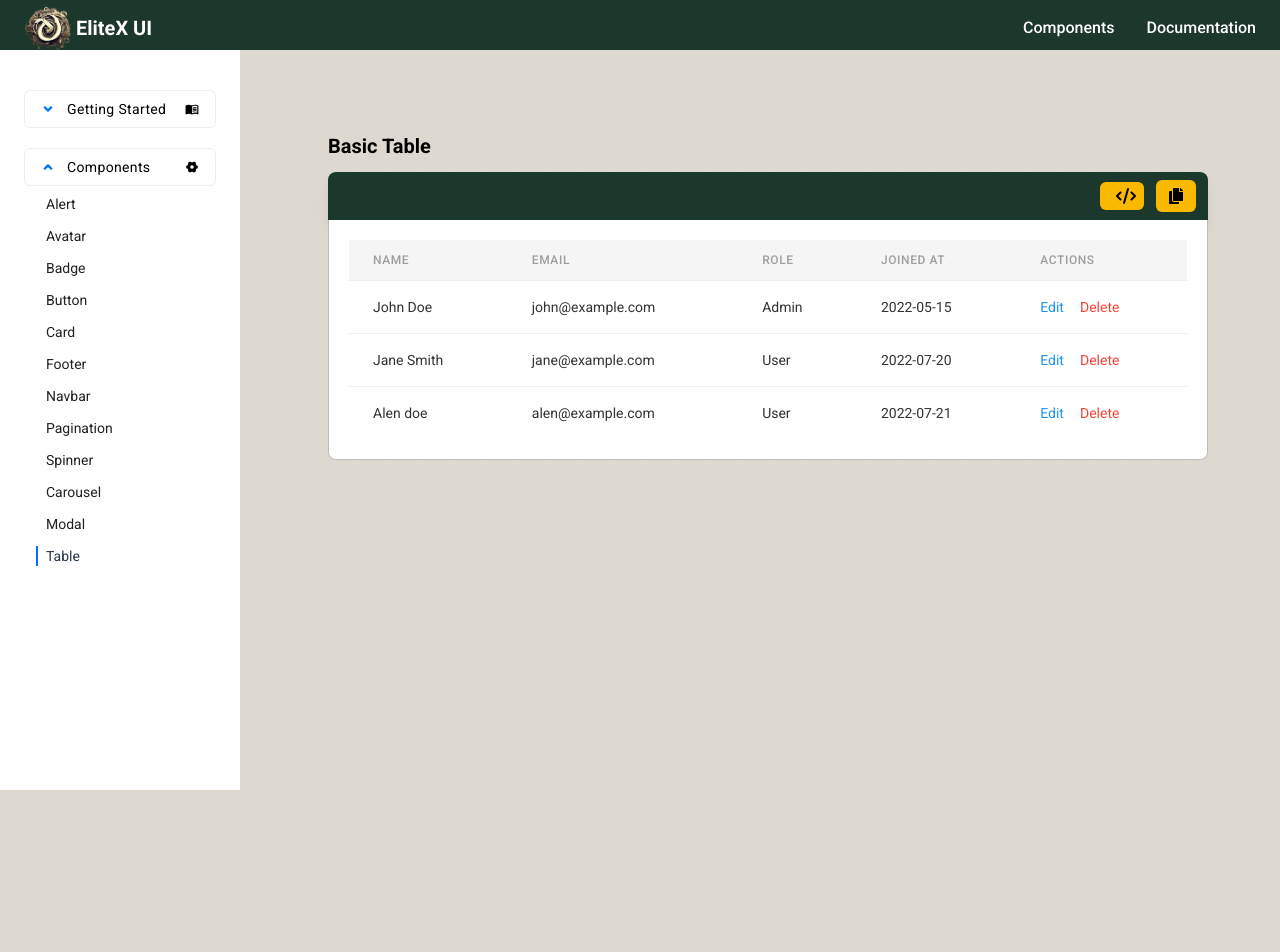
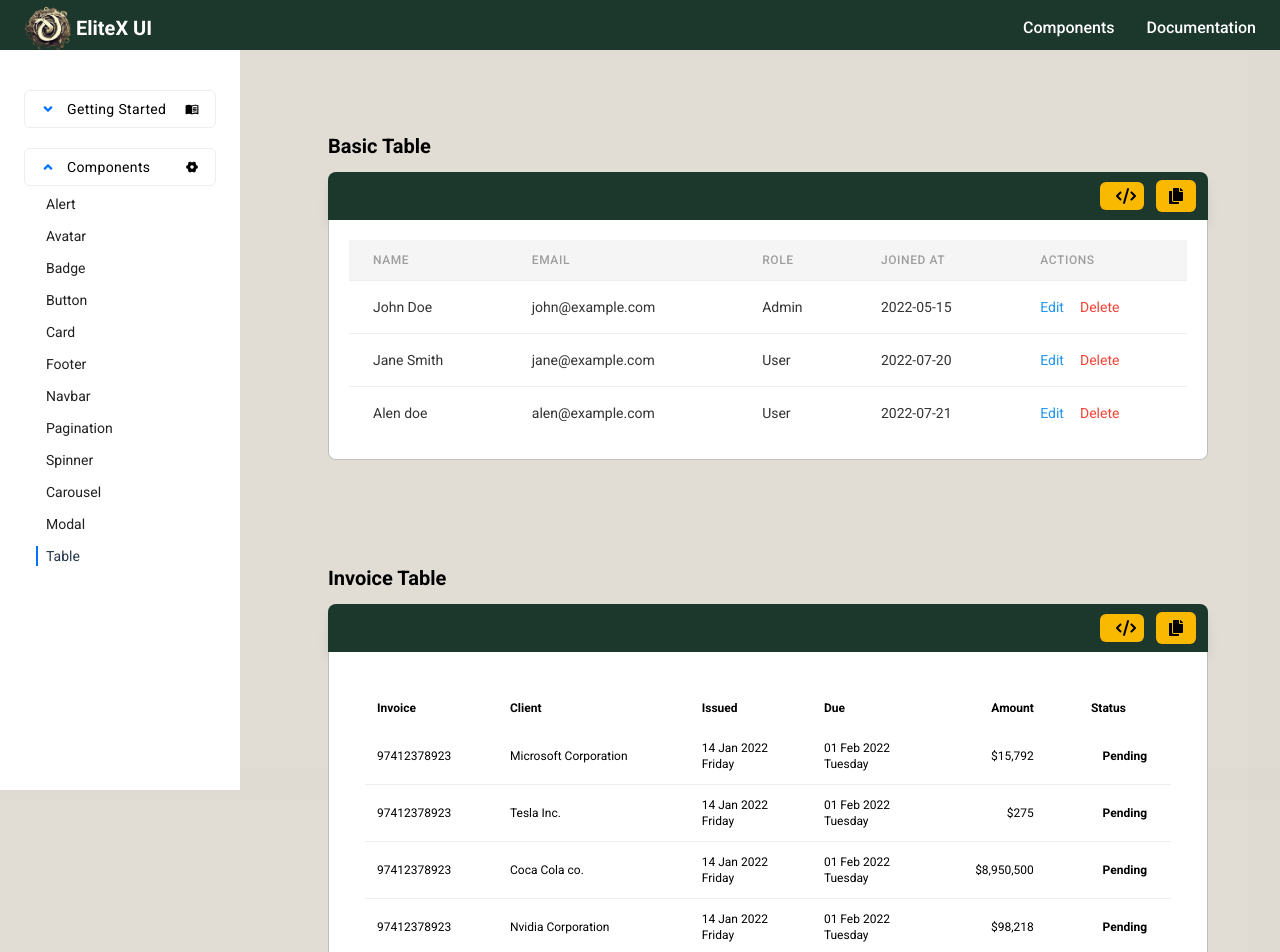
Before and after one commit to nayon117/Canvas-UI, a React (Vite) app: page /components/table in a window 1280 px wide. Shown: the top 952 px of the page. Before the commit the page ends 800 px from the top, so only its background shows below. Built offline with nearby package versions, Linux system fonts and the light colour scheme.

Commit message:
add table2

```diff
--- /dev/null
+++ b/src/components/App/Table/Table2.jsx
@@ -0,0 +1,236 @@
+import CodeBox from "../../../Shared/CodeBox/CodeBox";
+
+const Table2 = () => {
+  return (
+    <CodeBox stringCode={`<div className="container p-2 mx-auto sm:p-4 dark:text-gray-800">
+    <div className="overflow-x-auto">
+      <table className="min-w-full text-xs">
+        <thead className="dark:bg-gray-300">
+          <tr className="text-left">
+            <th className="p-3">Invoice</th>
+            <th className="p-3">Client</th>
+            <th className="p-3">Issued</th>
+            <th className="p-3">Due</th>
+            <th className="p-3 text-right">Amount</th>
+            <th className="p-3 text-center">Status</th>
+          </tr>
+        </thead>
+        <tbody>
+          <tr className="border-b border-opacity-20 dark:border-gray-300 dark:bg-gray-50">
+            <td className="p-3">
+              <p>97412378923</p>
+            </td>
+            <td className="p-3">
+              <p>Microsoft Corporation</p>
+            </td>
+            <td className="p-3">
+              <p>14 Jan 2022</p>
+              <p className="dark:text-gray-600">Friday</p>
+            </td>
+            <td className="p-3">
+              <p>01 Feb 2022</p>
+              <p className="dark:text-gray-600">Tuesday</p>
+            </td>
+            <td className="p-3 text-right">
+              <p>$15,792</p>
+            </td>
+            <td className="p-3 text-right">
+              <span className="px-3 py-1 font-semibold rounded-md dark:bg-violet-600 dark:text-gray-50">
+                <span>Pending</span>
+              </span>
+            </td>
+          </tr>
+          <tr className="border-b border-opacity-20 dark:border-gray-300 dark:bg-gray-50">
+            <td className="p-3">
+              <p>97412378923</p>
+            </td>
+            <td className="p-3">
+              <p>Tesla Inc.</p>
+            </td>
+            <td className="p-3">
+              <p>14 Jan 2022</p>
+              <p className="dark:text-gray-600">Friday</p>
+            </td>
+            <td className="p-3">
+              <p>01 Feb 2022</p>
+              <p className="dark:text-gray-600">Tuesday</p>
+            </td>
+            <td className="p-3 text-right">
+              <p>$275</p>
+            </td>
+            <td className="p-3 text-right">
+              <span className="px-3 py-1 font-semibold rounded-md dark:bg-violet-600 dark:text-gray-50">
+                <span>Pending</span>
+              </span>
+            </td>
+          </tr>
+          <tr className="border-b border-opacity-20 dark:border-gray-300 dark:bg-gray-50">
+            <td className="p-3">
+              <p>97412378923</p>
+            </td>
+            <td className="p-3">
+              <p>Coca Cola co.</p>
+            </td>
+            <td className="p-3">
+              <p>14 Jan 2022</p>
+              <p className="dark:text-gray-600">Friday</p>
+            </td>
+            <td className="p-3">
+              <p>01 Feb 2022</p>
+              <p className="dark:text-gray-600">Tuesday</p>
+            </td>
+            <td className="p-3 text-right">
+              <p>$8,950,500</p>
+            </td>
+            <td className="p-3 text-right">
+              <span className="px-3 py-1 font-semibold rounded-md dark:bg-violet-600 dark:text-gray-50">
+                <span>Pending</span>
+              </span>
+            </td>
+          </tr>
+          <tr className="border-b border-opacity-20 dark:border-gray-300 dark:bg-gray-50">
+            <td className="p-3">
+              <p>97412378923</p>
+            </td>
+            <td className="p-3">
+              <p>Nvidia Corporation</p>
+            </td>
+            <td className="p-3">
+              <p>14 Jan 2022</p>
+              <p className="dark:text-gray-600">Friday</p>
+            </td>
+            <td className="p-3">
+              <p>01 Feb 2022</p>
+              <p className="dark:text-gray-600">Tuesday</p>
+            </td>
+            <td className="p-3 text-right">
+              <p>$98,218</p>
+            </td>
+            <td className="p-3 text-right">
+              <span className="px-3 py-1 font-semibold rounded-md dark:bg-violet-600 dark:text-gray-50">
+                <span>Pending</span>
+              </span>
+            </td>
+          </tr>
+        </tbody>
+      </table>
+    </div>
+  </div>`} text={`Invoice Table`}>
+      <div className="container p-2 mx-auto sm:p-4 dark:text-gray-800">
+        <div className="overflow-x-auto">
+          <table className="min-w-full text-xs">
+            <thead className="dark:bg-gray-300">
+              <tr className="text-left">
+                <th className="p-3">Invoice</th>
+                <th className="p-3">Client</th>
+                <th className="p-3">Issued</th>
+                <th className="p-3">Due</th>
+                <th className="p-3 text-right">Amount</th>
+                <th className="p-3 text-center">Status</th>
+              </tr>
+            </thead>
+            <tbody>
+              <tr className="border-b border-opacity-20 dark:border-gray-300 dark:bg-gray-50">
+                <td className="p-3">
+                  <p>97412378923</p>
+                </td>
+                <td className="p-3">
+                  <p>Microsoft Corporation</p>
+                </td>
+                <td className="p-3">
+                  <p>14 Jan 2022</p>
+                  <p className="dark:text-gray-600">Friday</p>
+                </td>
+                <td className="p-3">
+                  <p>01 Feb 2022</p>
+                  <p className="dark:text-gray-600">Tuesday</p>
+                </td>
+                <td className="p-3 text-right">
+                  <p>$15,792</p>
+                </td>
+                <td className="p-3 text-right">
+                  <span className="px-3 py-1 font-semibold rounded-md dark:bg-violet-600 dark:text-gray-50">
+                    <span>Pending</span>
+                  </span>
+                </td>
+              </tr>
+              <tr className="border-b border-opacity-20 dark:border-gray-300 dark:bg-gray-50">
+                <td className="p-3">
+                  <p>97412378923</p>
+                </td>
+                <td className="p-3">
+                  <p>Tesla Inc.</p>
+                </td>
+                <td className="p-3">
+                  <p>14 Jan 2022</p>
+                  <p className="dark:text-gray-600">Friday</p>
+                </td>
+                <td className="p-3">
+                  <p>01 Feb 2022</p>
+                  <p className="dark:text-gray-600">Tuesday</p>
+                </td>
+                <td className="p-3 text-right">
+                  <p>$275</p>
+                </td>
+                <td className="p-3 text-right">
+                  <span className="px-3 py-1 font-semibold rounded-md dark:bg-violet-600 dark:text-gray-50">
+                    <span>Pending</span>
+                  </span>
+                </td>
+              </tr>
+              <tr className="border-b border-opacity-20 dark:border-gray-300 dark:bg-gray-50">
+                <td className="p-3">
+                  <p>97412378923</p>
+                </td>
+                <td className="p-3">
+                  <p>Coca Cola co.</p>
+                </td>
+                <td className="p-3">
+                  <p>14 Jan 2022</p>
+                  <p className="dark:text-gray-600">Friday</p>
+                </td>
+                <td className="p-3">
+                  <p>01 Feb 2022</p>
+                  <p className="dark:text-gray-600">Tuesday</p>
+                </td>
+                <td className="p-3 text-right">
+                  <p>$8,950,500</p>
+                </td>
+                <td className="p-3 text-right">
+                  <span className="px-3 py-1 font-semibold rounded-md dark:bg-violet-600 dark:text-gray-50">
+                    <span>Pending</span>
+                  </span>
+                </td>
+              </tr>
+              <tr className="border-b border-opacity-20 dark:border-gray-300 dark:bg-gray-50">
+                <td className="p-3">
+                  <p>97412378923</p>
+                </td>
+                <td className="p-3">
+                  <p>Nvidia Corporation</p>
+                </td>
+                <td className="p-3">
+                  <p>14 Jan 2022</p>
+                  <p className="dark:text-gray-600">Friday</p>
+                </td>
+                <td className="p-3">
+                  <p>01 Feb 2022</p>
+                  <p className="dark:text-gray-600">Tuesday</p>
+                </td>
+                <td className="p-3 text-right">
+                  <p>$98,218</p>
+                </td>
+                <td className="p-3 text-right">
+                  <span className="px-3 py-1 font-semibold rounded-md dark:bg-violet-600 dark:text-gray-50">
+                    <span>Pending</span>
+                  </span>
+                </td>
+              </tr>
+            </tbody>
+          </table>
+        </div>
+      </div>
+    </CodeBox>
+  );
+};
+export default Table2;
--- a/src/rootComponents/Table/Table.jsx
+++ b/src/rootComponents/Table/Table.jsx
@@ -1,9 +1,11 @@
 import Table1 from "../../components/App/Table/Table1";
+import Table2 from "../../components/App/Table/Table2";
 
 const Table = () => {
     return(
         <div>
               <Table1/>
+              <Table2/>
         </div>
     )
 }
```
